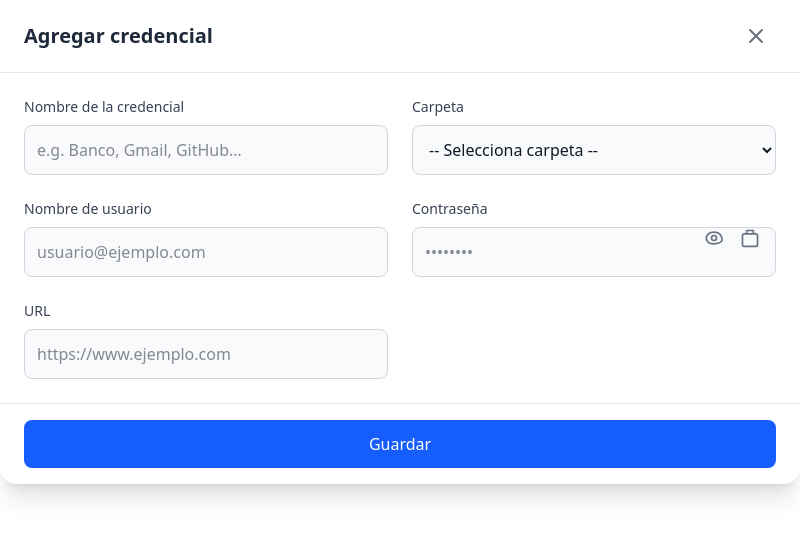
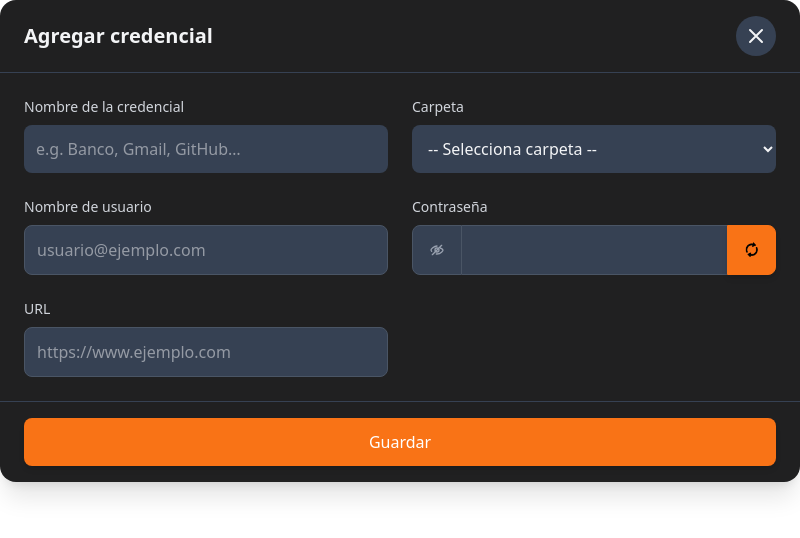
Before and after one commit to jinxAlex/password-manager-client, an Electron app: page views/actions/credential.html in a window 800 px wide. Drawn offline with Linux system fonts and the light colour scheme; no server answers.

Commit message:
ICONO TEMPORAL, cambiado iconos para generar contraseña random

```diff
--- a/renderers/credentialRenderer.js
+++ b/renderers/credentialRenderer.js
@@ -5,10 +5,16 @@ const inputUsername = document.getElementById("inputUsername");
 const inputPassword = document.getElementById("inputPassword");
 const inputUrl = document.getElementById("inputUrl");
 const header = document.getElementById("header");
-const button = document.getElementById("sendCredential");
+const buttonSend = document.getElementById("sendCredential");
+const buttonGenerate = document.getElementById("generatePassword");
+
 let edit = false;
 let editId;
 
+buttonGenerate.addEventListener("click", async function() {
+    window.api.showUtilitiesModal("password", true);
+
+});
 
 document.getElementById('close-modal').addEventListener('click', () => {
     window.api.showCredentialModal(false);
@@ -48,7 +54,7 @@ document.getElementById('sendCredential').addEventListener('click', async () =>
 
         const basicAuth = btoa(`${email}:${authKey}`);
         let response
-        if(edit == false){
+        if (edit == false) {
             response = await fetch(SERVER_ADD_CREDENTIAL, {
                 method: "POST",
                 headers: {
@@ -60,7 +66,7 @@ document.getElementById('sendCredential').addEventListener('click', async () =>
                     salt: iv
                 }),
             });
-        }else{
+        } else {
             console.log
             response = await fetch(SERVER_EDIT_CREDENTIAL, {
                 method: "POST",
@@ -97,11 +103,11 @@ document.getElementById('sendCredential').addEventListener('click', async () =>
 });
 
 window.api.onDataSent(data => {
-    if(data.edit == true){
+    if (data.edit == true) {
         edit = true;
         editId = data.id;
-        header.textContent  = "Editar credencial";
-        button.textContent  = "Editar";
+        header.textContent = "Editar credencial";
+        button.textContent = "Editar";
         inputCredentialName.value = data.entry_name;
         inputUsername.value = data.username;
         inputPassword.value = data.password;
--- a/renderers/passwordRenderer.js
+++ b/renderers/passwordRenderer.js
@@ -3,6 +3,8 @@ const options = [
     document.getElementById('intermediateOption'),
     document.getElementById('advancedOption'),
 ];
+
+let isRequired = false;
 
 const rangeInput = document.getElementById('labels-range-input');
 const outputInput = document.getElementById('inputPassword');
@@ -69,9 +71,10 @@ function generatePassword() {
 options[0].checked = true;
 generatePassword();
 
-document.getElementById('password-form').addEventListener('submit', event => {
+document.getElementById('password-form').addEventListener('click', event => {
     event.preventDefault();
     window.api.showUtilitiesModal("password", false);
+    //window.api.generatedPassword(outputInput.value.trim());
 });
 
 btnClose.addEventListener('click', () => {
--- a/views/actions/credential.html
+++ b/views/actions/credential.html
@@ -10,13 +10,13 @@
 <body>
   <!-- Modal Form -->
   <form id="credential-form"
-    class="w-full max-w-[800px] h-full max-h-[600px] bg-white dark:bg-gray-800 rounded-2xl shadow-xl overflow-auto flex flex-col">
+    class="w-full max-w-[800px] h-full max-h-[600px] bg-[#202021] rounded-2xl shadow-xl overflow-auto flex flex-col">
 
     <!-- Header -->
-    <div class="flex items-center justify-between px-6 py-4 border-b border-gray-200 dark:border-gray-700">
-      <h2 id="header" class="text-xl font-semibold text-gray-800 dark:text-gray-100">Agregar credencial</h2>
+    <div class="flex items-center justify-between px-6 py-4 border-b border-gray-700">
+      <h2 id="header" class="text-xl font-semibold text-gray-100">Agregar credencial</h2>
       <button type="button" id="close-modal"
-        class="bg-white bg-opacity-60 dark:bg-gray-700 dark:bg-opacity-60 p-2 rounded-full focus:outline-none focus:ring-2 focus:ring-blue-500 text-gray-500 hover:text-gray-700 dark:text-gray-100 dark:hover:text-white">
+        class="bg-opacity-60 bg-gray-700 bg-opacity-60 p-2 rounded-full focus:outline-none focus:ring-accentOrange/50 focus:border-accentOrange text-gray-100 hover:text-gray-700">
         <svg xmlns="http://www.w3.org/2000/svg" class="h-6 w-6" fill="none" viewBox="0 0 24 24" stroke="currentColor">
           <path stroke-linecap="round" stroke-linejoin="round" stroke-width="2" d="M6 18L18 6M6 6l12 12" />
         </svg>
@@ -27,17 +27,15 @@
 
       <!-- Credencial Name -->
       <div>
-        <label for="credential-name" class="block mb-2 text-sm font-medium text-gray-700 dark:text-gray-300">Nombre de la credencial</label>
-        <input type="text" id="inputCredential" name="credentialName" max="40"
-          class="w-full p-3 border border-gray-300 rounded-lg bg-gray-50 dark:bg-gray-700 dark:border-gray-600 text-gray-900 dark:text-gray-100"
+        <label for="credential-name" class="block mb-2 text-sm font-medium text-gray-300">Nombre de la credencial</label>
+        <input type="text" id="inputCredential" name="credentialName" max="40" class="w-full p-3 rounded-lg bg-gray-700 border-gray-600 text-gray-100"
           placeholder="e.g. Banco, Gmail, GitHub…" required />
       </div>
 
       <!-- Folder Selector -->
       <div>
-        <label for="folder" class="block mb-2 text-sm font-medium text-gray-700 dark:text-gray-300">Carpeta</label>
-        <select id="folder" name="folder"
-          class="w-full p-3 border border-gray-300 rounded-lg bg-gray-50 dark:bg-gray-700 dark:border-gray-600 text-gray-900 dark:text-gray-100"
+        <label for="folder" class="block mb-2 text-sm font-medium text-gray-300">Carpeta</label>
+        <select id="folder" name="folder" class="w-full p-3 rounded-lg bg-gray-700 border-gray-600 text-gray-100"
           required>
           <option value="">-- Selecciona carpeta --</option>
           <option value="personal">Personal</option>
@@ -49,55 +47,64 @@
 
       <!-- Username -->
       <div>
-        <label for="username" class="block mb-2 text-sm font-medium text-gray-700 dark:text-gray-300">Nombre de usuario</label>
+        <label for="username" class="block mb-2 text-sm font-medium text-gray-300">Nombre de usuario</label>
         <input type="text" id="inputUsername" name="username" max="40"
-          class="w-full p-3 border border-gray-300 rounded-lg bg-gray-50 dark:bg-gray-700 dark:border-gray-600 text-gray-900 dark:text-gray-100"
+          class="w-full p-3 border border-gray-600 rounded-lg bg-gray-700 text-gray-100"
           placeholder="usuario@ejemplo.com" required />
       </div>
 
       <!-- Password -->
-      <div class="relative">
-        <label for="password" class="block mb-2 text-sm font-medium text-gray-700 dark:text-gray-300">Contraseña</label>
-        <input type="password" id="inputPassword" name="password" max="40"
-          class="w-full p-3 pr-12 border border-gray-300 rounded-lg bg-gray-50 dark:bg-gray-700 dark:border-gray-600 text-gray-900 dark:text-gray-100"
-          placeholder="••••••••" required />
-        <div class="absolute inset-y-0 right-3 flex items-center space-x-2">
-          <button type="button" id="toggle-password"
-            class="p-1 text-gray-500 hover:text-gray-700 dark:text-gray-400 dark:hover:text-gray-200">
-            <!-- Eye icon -->
-            <svg xmlns="http://www.w3.org/2000/svg" class="h-5 w-5" viewBox="0 0 24 24" fill="none"
-              stroke="currentColor">
-              <path stroke-linecap="round" stroke-linejoin="round" stroke-width="2"
-                d="M15 12a3 3 0 11-6 0 3 3 0 016 0z" />
-              <path stroke-linecap="round" stroke-linejoin="round" stroke-width="2"
-                d="M2.458 12C3.732 7.943 7.523 5 12 5s8.268 2.943 9.542 7-1.99 7-9.542 7-8.268-2.943-9.542-7z" />
+      <div>
+        <label for="password" class="block mb-2 text-sm font-medium text-gray-300">Contraseña</label>
+        <div class="flex items-stretch">
+          <!-- Eye button -->
+          <button type="button"
+            class="inline-flex items-center py-3 px-4 text-sm font-medium text-gray-400 hover:text-gray-700 hover:text-gray-300 bg-gray-700 hover:bg-gray-600 border border-gray-600 rounded-s-lg transition-colors">
+            <!-- Icono eye closed-->
+            <svg id="eye-closed" class="w-4 h-4" aria-hidden="true" xmlns="http://www.w3.org/2000/svg" fill="none" viewBox="0 0 24 24">
+              <path stroke="currentColor" stroke-linecap="round" stroke-linejoin="round" stroke-width="2" d="M4 14c-.5-.6-.9-1.3-1-2 0-1 4-6 9-6m5.4 3.4A5 5 0 0 1 21 12c0 1-3 6-9 6h-1m-6 1L19 5m-4 7a3 3 0 1 1-6 0 3 3 0 0 1 6 0Z"/>
+            </svg>
+            <!-- Icon eye open -->
+            <svg id="eye-open" class="w-4 h-4 hidden" aria-hidden="true" xmlns="http://www.w3.org/2000/svg" fill="none" viewBox="0 0 24 24">
+              <path stroke="currentColor" stroke-width="2" d="M21 12c0 1.2-4 6-9 6s-9-4.8-9-6c0-1.2 4-6 9-6s9 4.8 9 6Z"/>
+              <path stroke="currentColor" stroke-width="2" d="M15 12a3 3 0 1 1-6 0 3 3 0 0 1 6 0Z"/>
             </svg>
           </button>
-          <button type="button" id="copy-password"
-            class="p-1 text-gray-500 hover:text-gray-700 dark:text-gray-400 dark:hover:text-gray-200">
-            <svg xmlns="http://www.w3.org/2000/svg" class="h-5 w-5" viewBox="0 0 24 24" fill="none"
-              stroke="currentColor">
-              <path stroke-linecap="round" stroke-linejoin="round" stroke-width="2"
-                d="M8 7V3h8v4M8 7h8M5 7h14a2 2 0 012 2v11a2 2 0 01-2 2H5a2 2 0 01-2-2V9a2 2 0 012-2z" />
-            </svg>
-          </button>
+
+          <!-- Input -->
+          <input type="password" id="inputPassword" name="password" maxlength="40"
+            class="flex-1 p-3 bg-gray-700 text-gray-100 border-y border-gray-600 focus:ring-1 focus:ring-accentOrange/50 focus:border-accentOrange" />
+
+          <!-- Random button -->
+          <button
+          type="button" id="generatePassword"
+          class="inline-flex items-center py-3 px-4 text-sm font-medium text-white
+                 bg-[#F97316] border border-[#F97316] hover:bg-[#EA580C] hover:border-[#EA580C]
+                 focus:ring-4 focus:outline-none focus:ring-orange-300
+                 rounded-e-lg shadow-md transition-colors">
+          <img src="../../resources/actions/random.webp" width="15" height="15" alt="Random icon">
+        </button>
         </div>
       </div>
 
       <!-- URL -->
       <div>
-        <label for="url" class="block mb-2 text-sm font-medium text-gray-700 dark:text-gray-300">URL</label>
+        <label for="url" class="block mb-2 text-sm font-medium text-gray-300">URL</label>
         <input id="inputUrl" name="url" max="40"
-          class="w-full p-3 border border-gray-300 rounded-lg bg-gray-50 dark:bg-gray-700 dark:border-gray-600 text-gray-900 dark:text-gray-100"
+          class="w-full p-3 border border-gray-600 rounded-lg bg-gray-700 text-gray-100"
           placeholder="https://www.ejemplo.com" />
       </div>
 
     </div>
 
     <!-- Footer -->
-    <div class="px-6 py-4 border-t border-gray-200 dark:border-gray-700">
-      <button id="sendCredential" type="button"
-        class="w-full py-3 text-white bg-blue-600 hover:bg-blue-700 focus:ring-4 focus:outline-none focus:ring-blue-300 font-medium rounded-lg">
+    <div class="px-6 py-4 border-t border-gray-700">
+      <button
+        id="sendCredential"
+        type="button"
+        class="w-full py-3 text-white bg-[#F97316] hover:bg-[#EA580C]
+               focus:ring-4 focus:outline-none focus:ring-orange-500
+               font-medium rounded-lg shadow-md transition-colors">
         Guardar
       </button>
     </div>
```
Also changed, not shown: main.js (+8 -5 lines), views/login.html (+1 -1 lines), resources/actions/random.webp (added), resources/safe-box.ico, resources/safe-box.png, views/css/style.css.
